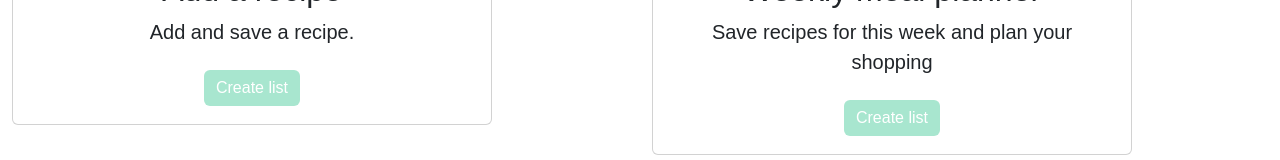
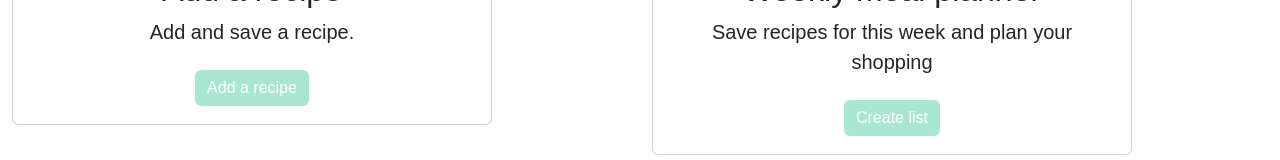
Before and after one commit to ak-run/diy-recipe-box, a React (Create React App) app: page /ShoppingList in a window 1280 px wide. Shown: the part 678-838 px from the top of the page. Built offline with nearby package versions, Linux system fonts and the light colour scheme.

Commit message:
adding recipe link

```diff
--- /dev/null
+++ b/src/AddRecipe.jsx
@@ -0,0 +1,5 @@
+import React from "react";
+
+export const AddRecipe = () => {
+
+}
--- a/src/App.js
+++ b/src/App.js
@@ -7,6 +7,7 @@ import { RecipeFinder } from "./RecipeFinder";
 import { Footer } from "./components/Footer";
 import { Cards } from "./components/NavCardGroup";
 import "bootstrap/dist/css/bootstrap.min.css";
+import { AddRecipe } from "./AddRecipe";
 
 function App() {
   return (
@@ -21,6 +22,7 @@ function App() {
             <Routes>
               <Route path="/ShoppingList" element={<ShoppingList />} />
               <Route path="/RecipeFinder" element={<RecipeFinder />} />
+              <Route path="/AddRecuoe" element={<AddRecipe />} />
             </Routes>
           </div>
           <Cards />
--- a/src/components/NavCardGroup.jsx
+++ b/src/components/NavCardGroup.jsx
@@ -55,7 +55,8 @@ export const Cards = () => {
                 //   imgsrc={shopping}
                   title="Add a recipe"
                   body="Add and save a recipe."
-                  buttontext="Create list"
+                  buttontext="Add a recipe"
+                  onClick={scrollToTop}
                 />
               </Link>
             </div>
```
